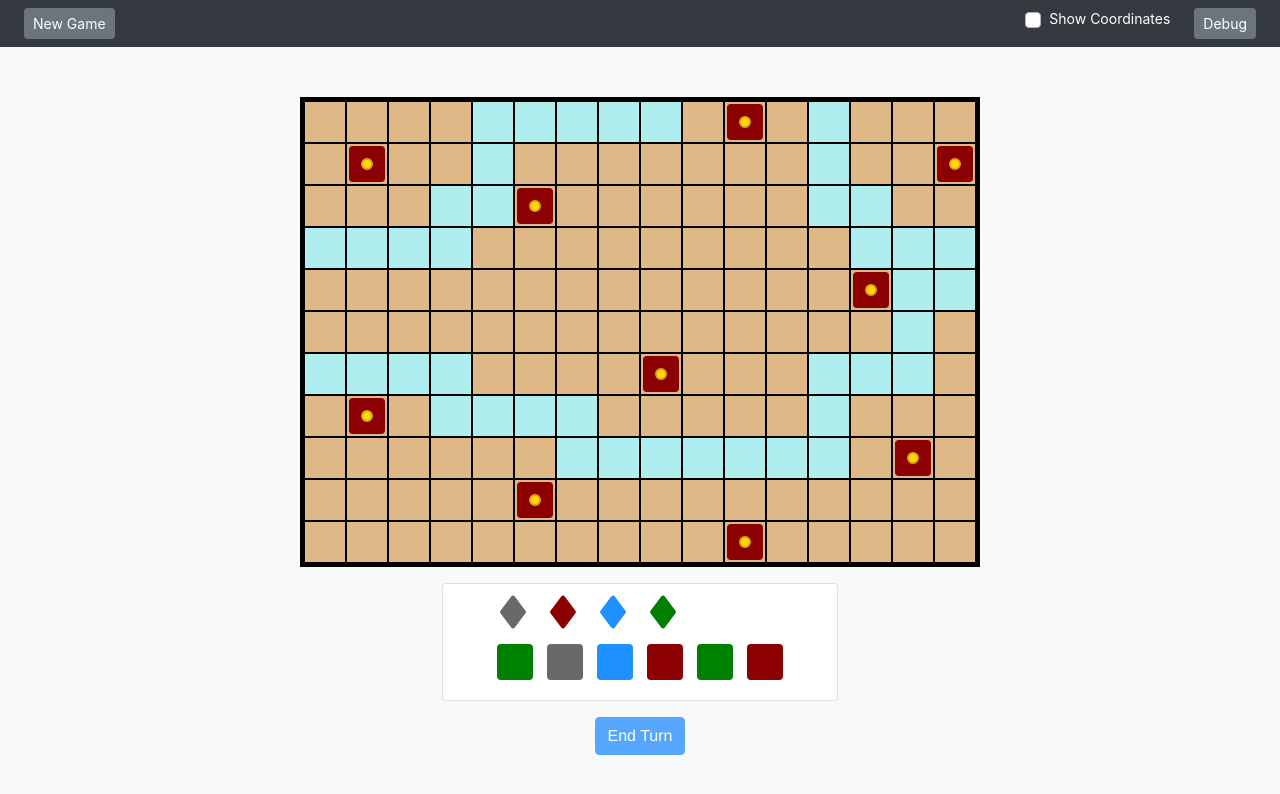
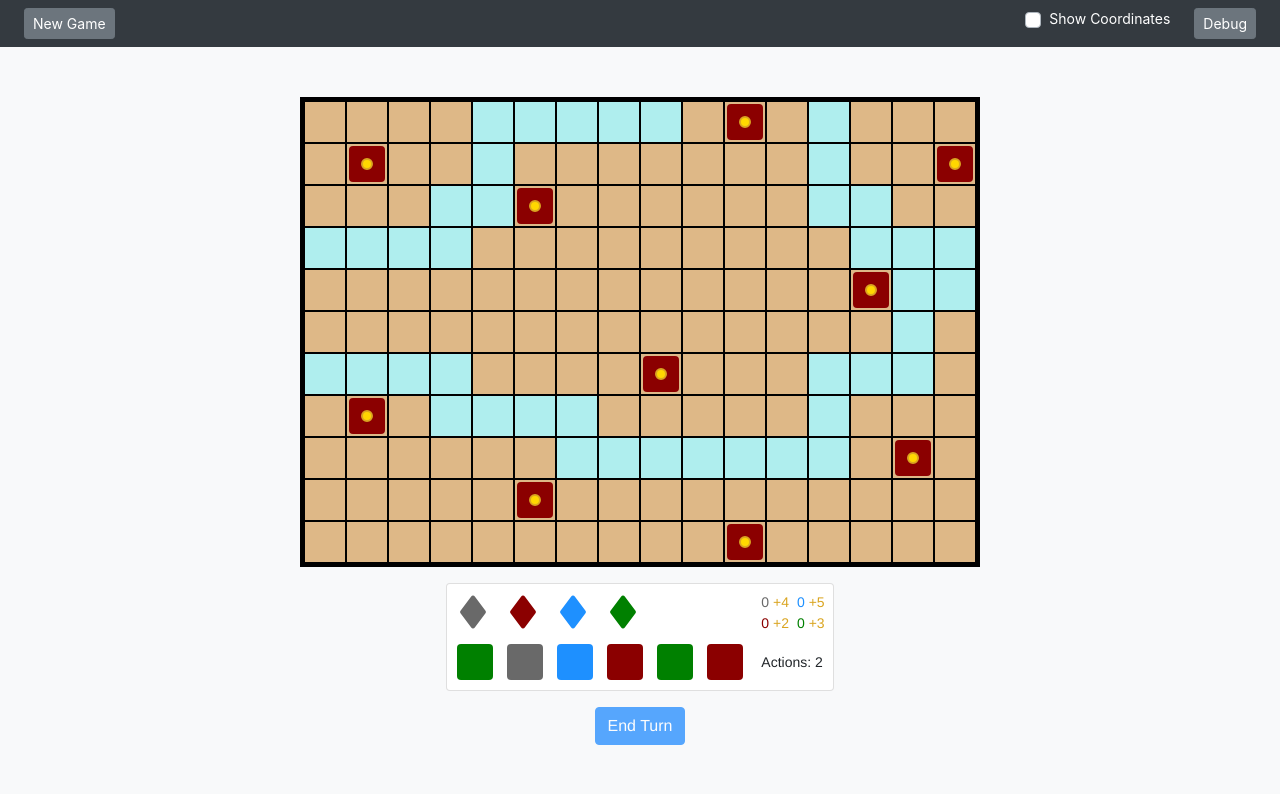
Before and after one commit to joshuahysong/RiverGame, a Vue app: page / in a window 1280 px wide. Shown: the top 794 px of the page. Built offline with nearby package versions, Linux system fonts and the light colour scheme.

Commit message:
Added score and action display

```diff
--- a/src/App.vue
+++ b/src/App.vue
@@ -29,8 +29,8 @@
                     </div>
                 </div>
             </div>
-            <div class="row mt-3">
-                <div class="col-12 col-md-6 col-lg-4 offset-md-3 offset-lg-4">
+            <div class="row justify-content-center mt-3">
+                <div class="col-auto">
                     <player-hand v-if="currentPlayer?.isHuman" :player="currentPlayer" size="lg" selectable />
                     <div v-else class="card">
                         <div class="card-body">
--- a/src/components/MapSquare.vue
+++ b/src/components/MapSquare.vue
@@ -4,7 +4,7 @@
         @click="doMapSquareClick">
         <civilization-tile v-if="hasTile && !tile.isLeaderTile" :tile-type="tile.tileType" />
         <leader-tile v-if="hasTile && tile.isLeaderTile" :tile-type="tile.tileType" :player-id="tile.playerId" :size="40" />
-        <div v-if="showCoordinates" class="coordinates small" :class="{'text-white': hasTile}">{{coordinates}}</div>
+        <div v-if="showCoordinates" class="coordinates" :class="{'text-white': hasTile}">{{coordinates}}</div>
     </div>
 </template>
 
@@ -58,7 +58,7 @@ export default {
         position: relative;
     }
     .coordinates {
-        font-size: 0.75em;
+        font-size: 0.65em;
         height: 90%;
         width: 100%;
         position: absolute;
--- a/src/components/PlayerHand.vue
+++ b/src/components/PlayerHand.vue
@@ -3,7 +3,7 @@
         <div class="card-body p-2">
             <div class="row no-gutters">
                 <div class="col d-flex h-100">
-                    <div class="mx-auto my-auto align-items-center"
+                    <div class="my-auto align-items-center"
                         :style="gridStyle">
                         <leader-tile
                         v-for="(tileType, index) in player.leaders"
@@ -15,11 +15,30 @@
                             @click.native="selectLeader(index)" />
                     </div>
                 </div>
+                <div class="col pl-3 text-left small">
+                    <div>
+                        <span class="settlement-score">{{player.score.black}}</span>
+                        <span class="treasure-score"> +{{ getTreasureCount(tileTypes.settlement) }}</span>
+                    </div>
+                    <div>
+                        <span class="temple-score">{{player.score.red}}</span>
+                        <span class="treasure-score"> +{{ getTreasureCount(tileTypes.temple) }}</span>
+                    </div>
+                </div>
+                <div class="col pl-2 text-left small">
+                    <div>
+                        <span class="farm-score">{{player.score.blue}}</span>
+                        <span class="treasure-score"> +{{ getTreasureCount(tileTypes.farm) }}</span>
+                    </div>
+                    <div>
+                        <span class="market-score">{{player.score.green}}</span>
+                        <span class="treasure-score"> +{{ getTreasureCount(tileTypes.market) }}</span>
+                    </div>
+                </div>
             </div>
-            <div class="row no-gutters"
-                :style="rowStyle">
+            <div class="row no-gutters mt-2">
                 <div class="col d-flex h-100">
-                    <div class="mx-auto my-auto align-items-center"
+                    <div class="my-auto align-items-center"
                         :style="gridStyle">
                         <civilization-tile
                             v-for="(tileType, index) in player.hand"
@@ -28,6 +47,11 @@
                             :tile-type="tileType"
                             :selected="isSelectedTile(index, false)"
                             @click.native="selectHandTile(index)" />
+                    </div>
+                </div>
+                <div class="col pl-3 d-flex">
+                    <div class="my-auto small">
+                        Actions: {{ remainingActions }}
                     </div>
                 </div>
             </div>
@@ -62,9 +86,6 @@ export default {
         iconSize() {
             return this.size === 'lg' ? 40 : 20
         },
-        rowStyle() {
-            return `height: ${(this.size === 'lg' ? 60 : 30)}px`
-        },
         gridStyle() {
             let gridSize = this.size === 'lg' ? 40 : 20
             return `display: grid;
@@ -72,8 +93,8 @@ export default {
                 grid-template-rows: repeat(1, ${gridSize}px);
                 grid-gap: ${gridSize / 4}px;`
         },
-        catastropheTileType(){
-            return tileTypes.catastrophe
+        tileTypes() {
+            return tileTypes
         }
     },
     methods:{
@@ -89,7 +110,32 @@ export default {
             if (this.selectable && this.remainingActions > 0) {
                 this.$store.dispatch('players/addTileSelection', { index: index, isLeaderTile: true })
             }
+        },
+        getTreasureCount(tileType) {
+            // TODO Return count of treasures when passed in tileType has the lowest score
+            return tileType
         }
     }
 }
 </script>
+
+<style scoped>
+    .card {
+        max-width: 450px;
+    }
+    .temple-score {
+        color: darkred;
+    }
+    .market-score  {
+        color: green;
+    }
+    .settlement-score  {
+        color: DimGray;
+    }
+    .farm-score  {
+        color: dodgerblue;
+    }
+    .treasure-score  {
+        color: goldenrod;
+    }
+</style>
```
